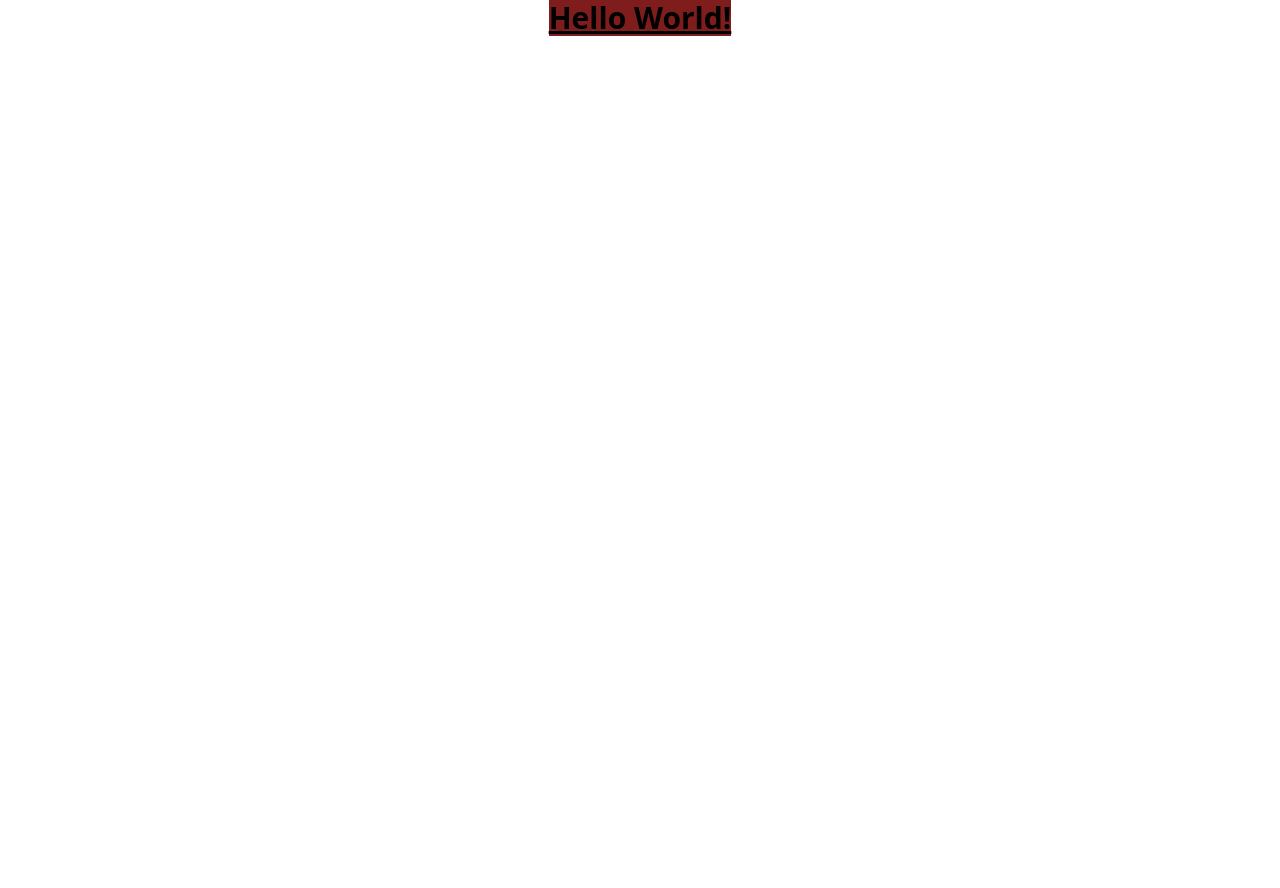
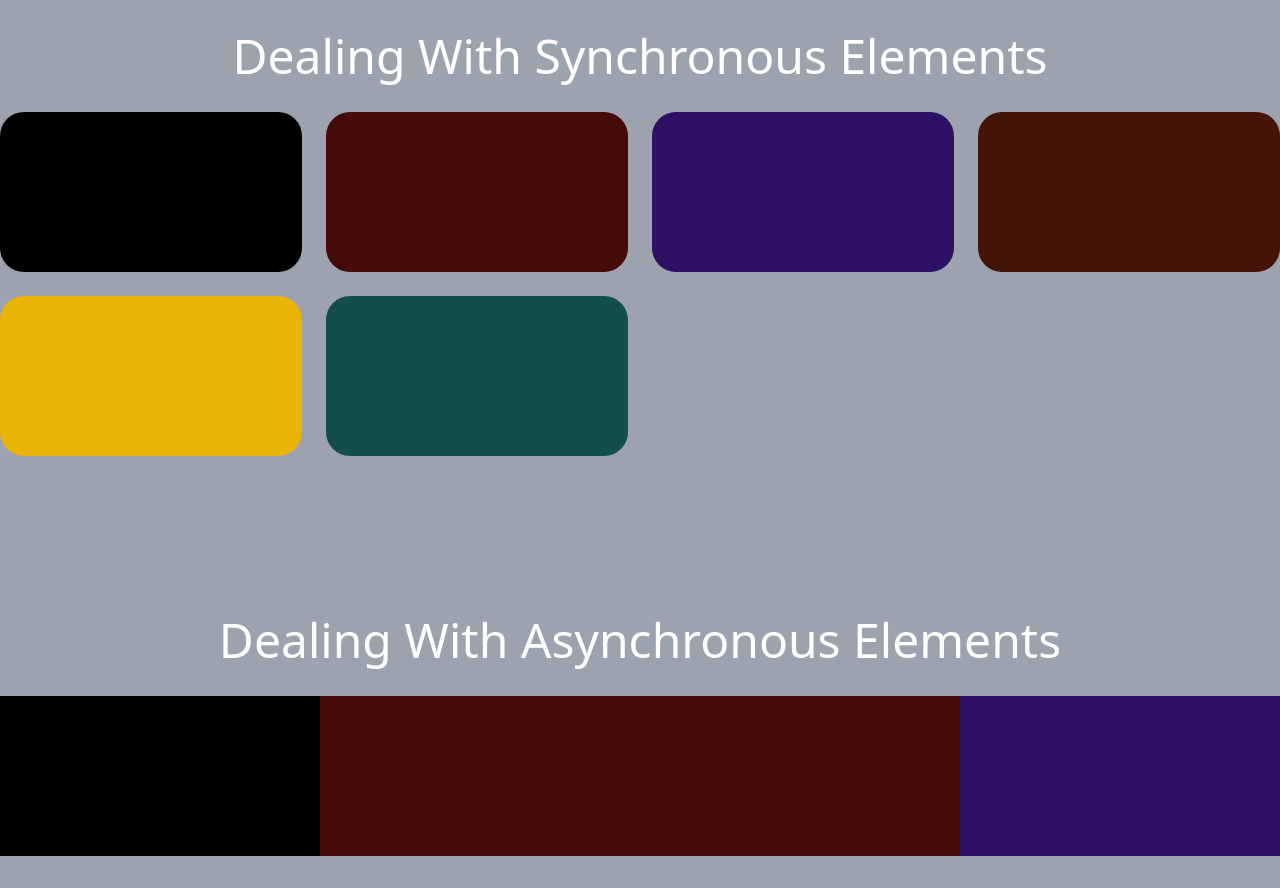
Before and after one commit to SadakVali/explore-tailwind-layouts, a website: page src/index.html in a window 1280 px wide. Before the commit the page ends 800 px from the top, so only its background shows below. Drawn offline with Linux system fonts and the light colour scheme.

Commit message:
Asynchronous layouts explored

```diff
--- a/src/index.html
+++ b/src/index.html
@@ -3,10 +3,34 @@
   <head>
     <meta charset="UTF-8" />
     <meta name="viewport" content="width=device-width, initial-scale=1.0" />
+    <title>Document</title>
     <link href="./output.css" rel="stylesheet" />
-    <title>Document</title>
   </head>
-  <body class="flex justify-center items-center">
-    <h1 class="bg-red-900 text-3xl font-bold underline">Hello World!</h1>
+  <body class="bg-gray-400 py-8">
+    <h1 class="text-center text-5xl mb-8 text-white">
+      Dealing With Synchronous Elements
+    </h1>
+    <div class="grid gap-6 sm:grid-cols-2 md:grid-cols-3 xl:grid-cols-4">
+      <div class="min-h-40 rounded-3xl bg-black"></div>
+      <div class="min-h-40 rounded-3xl bg-red-950"></div>
+      <div class="min-h-40 rounded-3xl bg-violet-950"></div>
+      <div class="min-h-40 rounded-3xl bg-orange-950"></div>
+      <div class="min-h-40 rounded-3xl bg-yellow-500"></div>
+      <div class="min-h-40 rounded-3xl bg-teal-900"></div>
+    </div>
+    <h1 class="text-center text-5xl mt-40 mb-8 text-white">
+      Dealing With Asynchronous Elements
+    </h1>
+    <div class="grid lg:grid-cols-12">
+      <div
+        class="min-h-40 bg-black hidden lg:block lg:col-span-3 xl:col-span-3 2xl:col-span-2"
+      ></div>
+      <div
+        class="min-h-40 bg-red-950 col-span-12 lg:col-span-9 xl:col-span-6 2xl:col-span-8"
+      ></div>
+      <div
+        class="min-h-40 bg-violet-950 hidden xl:block xl:col-span-3 2xl:col-span-2"
+      ></div>
+    </div>
   </body>
 </html>
```
Also changed, not shown: src/output.css, 3 other files.
